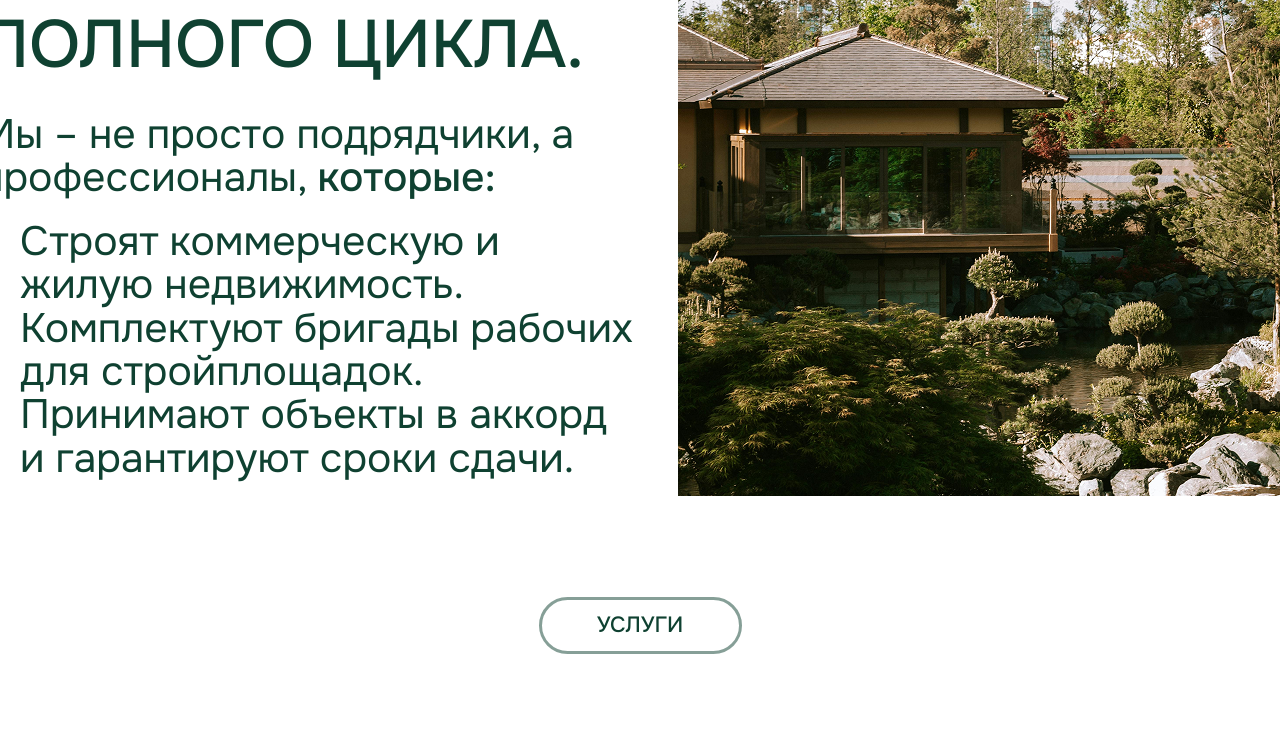
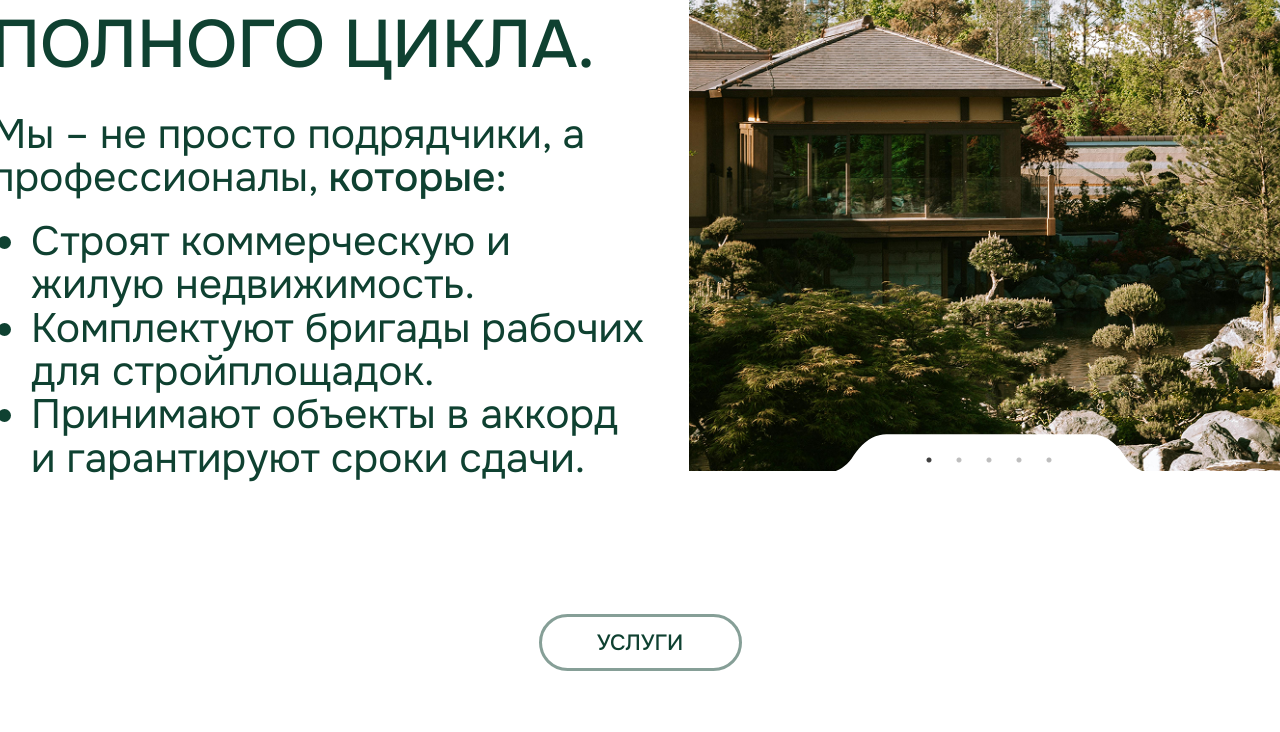
Before and after one commit to vmelniki2828/DreamHouse, a React (Create React App) app: page / in a window 1280 px wide. Shown: the part 1120-1852 px from the top of the page. Built offline with nearby package versions, Linux system fonts and the light colour scheme.

Commit message:
slider and add arrow

```diff
--- a/package.json
+++ b/package.json
@@ -11,6 +11,8 @@
     "react-dom": "^18.1.0",
     "react-icons": "^5.4.0",
     "react-scripts": "5.0.1",
+    "react-slick": "^0.30.3",
+    "slick-carousel": "^1.8.1",
     "styled-components": "^6.1.15",
     "web-vitals": "^2.1.3"
   },
--- a/src/components/About/About.jsx
+++ b/src/components/About/About.jsx
@@ -11,13 +11,27 @@ import {
   AboutBigRightContainer,
   AboutSliderTopConInfo,
   TopBlock,
+  SliderWrapper,
+  ImgSliderBlock,
 } from './About.styled';
 import try_image from '../../images/try_slider_image.png';
+import Slider from 'react-slick';
+
+import 'slick-carousel/slick/slick.css';
+import 'slick-carousel/slick/slick-theme.css';
 
 const About = () => {
+  const settings = {
+    dots: true,
+    infinite: true,
+    speed: 500,
+    slidesToShow: 1,
+    slidesToScroll: 1,
+  };
+
   return (
     <AboutMainContainer>
-      <TopBlock/>
+      <TopBlock />
       <AboutMainTitle>О НАС</AboutMainTitle>
 
       <AboutBigConatiner>
@@ -45,7 +59,26 @@ const About = () => {
           <AboutSliderTopConInfo>
             Фото наших объектов и рабочих в процессе работы.
           </AboutSliderTopConInfo>
-          <img src={try_image} alt="try_image" />
+          <SliderWrapper>
+            <Slider {...settings}>
+              <div>
+                <img src={try_image} alt="try_image" />
+              </div>
+              <div>
+                <img src={try_image} alt="try_image" />
+              </div>
+              <div>
+                <img src={try_image} alt="try_image" />
+              </div>
+              <div>
+                <img src={try_image} alt="try_image" />
+              </div>
+              <div>
+                <img src={try_image} alt="try_image" />
+              </div>
+            </Slider>
+          </SliderWrapper>
+          <ImgSliderBlock />
         </AboutBigRightContainer>
       </AboutBigConatiner>
     </AboutMainContainer>
--- a/src/components/About/About.styled.jsx
+++ b/src/components/About/About.styled.jsx
@@ -58,10 +58,10 @@ export const TopBlock = styled.div`
     0% 100%,
     48.632% 100%
   );
-  background-color:white;
+  background-color: white;
   width: 615px;
-  height:38px;
-  margin-top:-38px;
+  height: 38px;
+  margin-top: -38px;
 `;
 
 export const AboutMainContainer = styled.div`
@@ -228,4 +228,94 @@ export const AboutSliderTopConInfo = styled.div`
   line-height: 0%;
 
   color: #adadad;
+
+  position: relative;
+  z-index: 1;
 `;
+export const ImgSliderBlock = styled.div`
+  background-color: #ffffff;
+  width: 322px;
+  height: 38px;
+  cursor: pointer;
+  display: flex;
+  align-items: center;
+  justify-content: center;
+
+  position: absolute;
+  bottom: 41px;
+
+  clip-path: polygon(
+    0% 100%,
+    0.891% 99.53%,
+    1.771% 98.136%,
+    2.636% 95.836%,
+    3.483% 92.653%,
+    4.307% 88.607%,
+    5.105% 83.72%,
+    5.873% 78.011%,
+    6.607% 71.501%,
+    7.303% 64.212%,
+    7.958% 56.164%,
+    7.958% 56.164%,
+    8.797% 45.853%,
+    9.69% 36.514%,
+    10.63% 28.174%,
+    11.614% 20.859%,
+    12.636% 14.597%,
+    13.692% 9.413%,
+    14.777% 5.335%,
+    15.885% 2.389%,
+    17.013% 0.602%,
+    18.154% 0%,
+    45.153% 0%,
+    46.392% 0%,
+    47.632% 0%,
+    81.846% 0%,
+    82.987% 0.602%,
+    84.115% 2.389%,
+    85.223% 5.335%,
+    86.308% 9.413%,
+    87.364% 14.597%,
+    88.386% 20.859%,
+    89.37% 28.174%,
+    90.31% 36.514%,
+    91.203% 45.853%,
+    92.042% 56.164%,
+    92.042% 56.164%,
+    92.697% 64.212%,
+    93.393% 71.501%,
+    94.128% 78.011%,
+    94.895% 83.72%,
+    95.693% 88.607%,
+    96.517% 92.653%,
+    97.364% 95.836%,
+    98.229% 98.136%,
+    99.109% 99.53%,
+    100% 100%,
+    47.632% 100%,
+    46.392% 100%,
+    45.153% 100%
+  );
+  clip-rule: evenodd;
+
+  position: relative;
+  z-index: 1;
+`;
+
+export const SliderWrapper = styled.div`
+  width: 100%;
+  max-width: 600px; /* Можно увеличить */
+  margin: 0 auto;
+
+  .slick-slide img {
+    width: 100%;
+    height: auto;
+    display: block;
+    object-fit: cover;
+  }
+
+  .slick-dots {
+    bottom: 5px;
+    z-index: 2;
+  }
+`;
--- a/src/components/Services/Services.jsx
+++ b/src/components/Services/Services.jsx
@@ -1,5 +1,6 @@
 import {
   ArrowItem,
+  ArrowItemButton,
   HoveredBlock,
   ImgItem,
   ItemButton,
@@ -36,6 +37,7 @@ const Services = () => {
               <ItemButtonBlock isHovered={hoveredIndex === index}>
                 <ItemButton isHovered={hoveredIndex === index}>
                   Заказать рабочих
+                  <ArrowItemButton isHovered={hoveredIndex === index} />
                 </ItemButton>
               </ItemButtonBlock>
             </ServiceItem>
--- a/src/components/Services/Services.styled.jsx
+++ b/src/components/Services/Services.styled.jsx
@@ -223,6 +223,9 @@ export const ItemButton = styled.button`
   font-size: 18px;
   line-height: 0%;
 
+  display: flex;
+  align-items: center;
+
   color: ${({ isHovered }) => (isHovered ? '#FFFFFF' : '#0f4131')};
   cursor: pointer;
 
@@ -273,6 +276,15 @@ export const TextItem = styled.p`
   margin: 48px 26px 0 0;
 `;
 
+export const ArrowItemButton = styled(FaArrowRight)`
+  width: 9px;
+  height: 9px;
+
+  padding-left: 10px;
+
+  color: ${({ isHovered }) => (isHovered ? '#FFFFFF' : '#0f4131')};
+`;
+
 export const ArrowItem = styled(FaArrowRight)`
   width: 41px;
   height: 41px;
```
Also changed, not shown: 1 other file (tests, documents, lock files or other folders).
